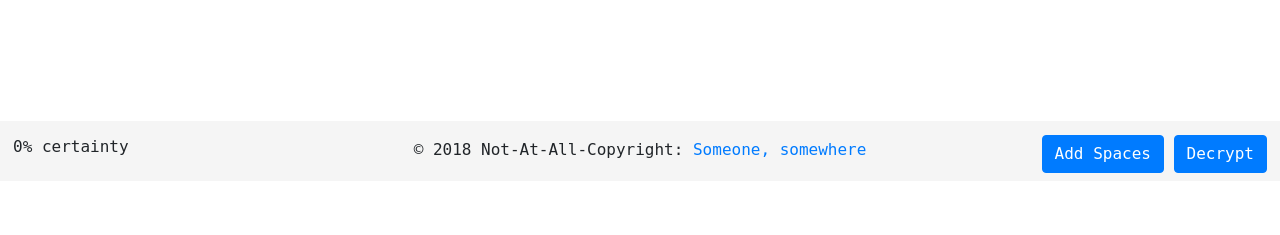
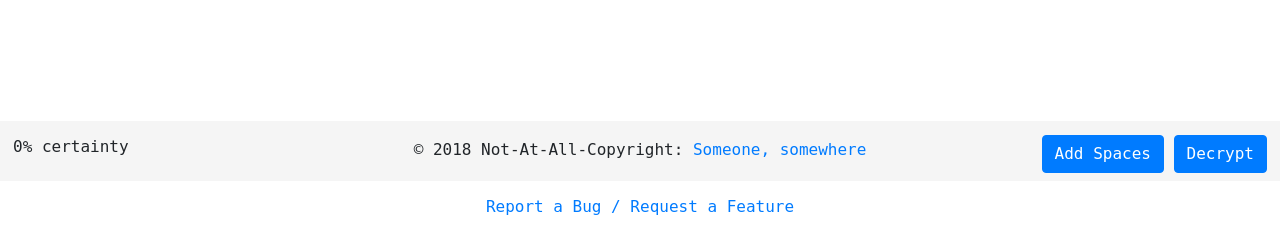
Before and after one commit to DanGonite57/CrPyto, a Flask app: page /ciphers/caesar.html in a window 1280 px wide. Shown: the part 619-854 px from the top of the page. Before the commit the page ends 792 px from the top, so only its background shows below. Run offline with Flask 2, Linux system fonts and the light colour scheme; parts of the project's set-up code (start-up, migrations or seed data) failed here and were passed over; some libraries are stand-ins or nearby versions.

Commit message:
Added bug report link to gitHub issues

```diff
--- a/templates/layouts/footer.html
+++ b/templates/layouts/footer.html
@@ -2,4 +2,7 @@
   <div class="footer-copyright text-center py-3">© 2018 Not-At-All-Copyright:
     <a href="{{ url_for('index') }}"> Someone, somewhere</a>
   </div>
+  <div class="text-center py-3">
+    <a href="https://github.com/DanGonite/CrPyto/issues">Report a Bug / Request a Feature</a>
+  </div>
 </div>
```
